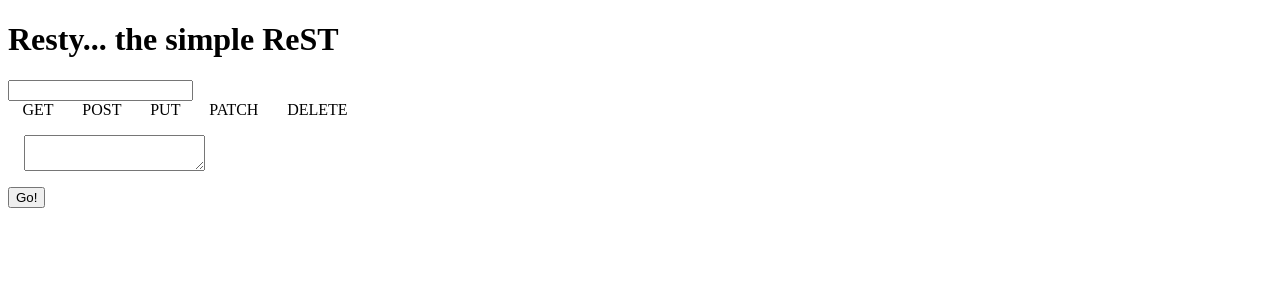
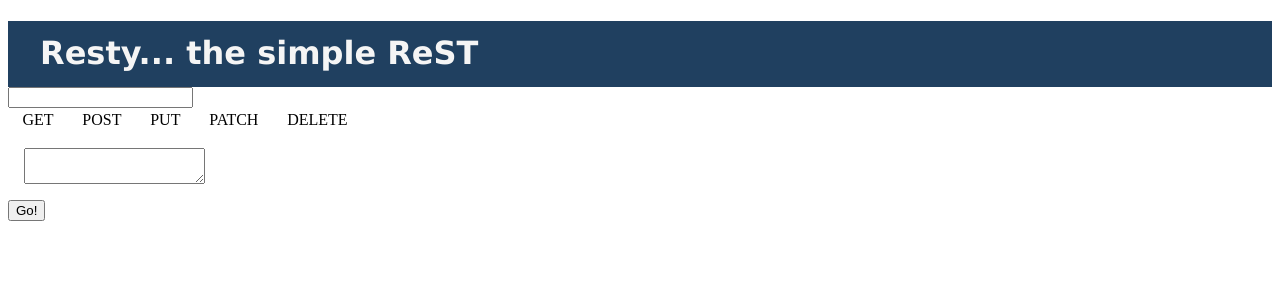
Before and after one commit to SuriSegarra/29-Resty, a React app: page / in a window 1280 px wide. Shown: the top 300 px of the page. Built offline with nearby package versions, Linux system fonts and the light colour scheme.

Commit message:
working on css

```diff
--- /dev/null
+++ b/src/components/App/App.css
@@ -0,0 +1,9 @@
+div {
+    display: block;
+    font-size: 16px;
+    font-size: 1rem;
+    font-weight: normal;
+    line-height: 1.5;
+    color: var(--ic-brand-font-color-dark);
+    -webkit-font-smoothing: antialiased;
+}
--- a/src/components/App/App.jsx
+++ b/src/components/App/App.jsx
@@ -1,10 +1,11 @@
 import React from 'react';
 import Request from '../Request/Request';
 import Header from '../Header/Header';
+import './App.css';
 
 export default function App() {
   return (
-    <div>
+    <div className='container'>
       <Header/>
       <Request/>
     </div>
--- /dev/null
+++ b/src/components/Header/Header.css
@@ -0,0 +1,14 @@
+h1{
+    display: block;
+    font-size: 2em;
+    font-weight: bold;
+    color: #f5f5f5;
+    font-family:Verdana,Geneva,Tahoma,sans-serif;
+}
+header{
+    background: #204060;
+    height: 4em;
+    line-height: 4em;
+    padding: 0 2em;
+    padding-bottom: 2px;
+}
--- a/src/components/Header/Header.jsx
+++ b/src/components/Header/Header.jsx
@@ -1,8 +1,12 @@
 import React from 'react';
+import './Header.css';
 
 const Header = () => {
   return (
-    <h1> Resty... the simple ReST</h1>
+    <header>
+      <h1> Resty... the simple ReST</h1>
+    </header>
+
   );
 };
 
```
